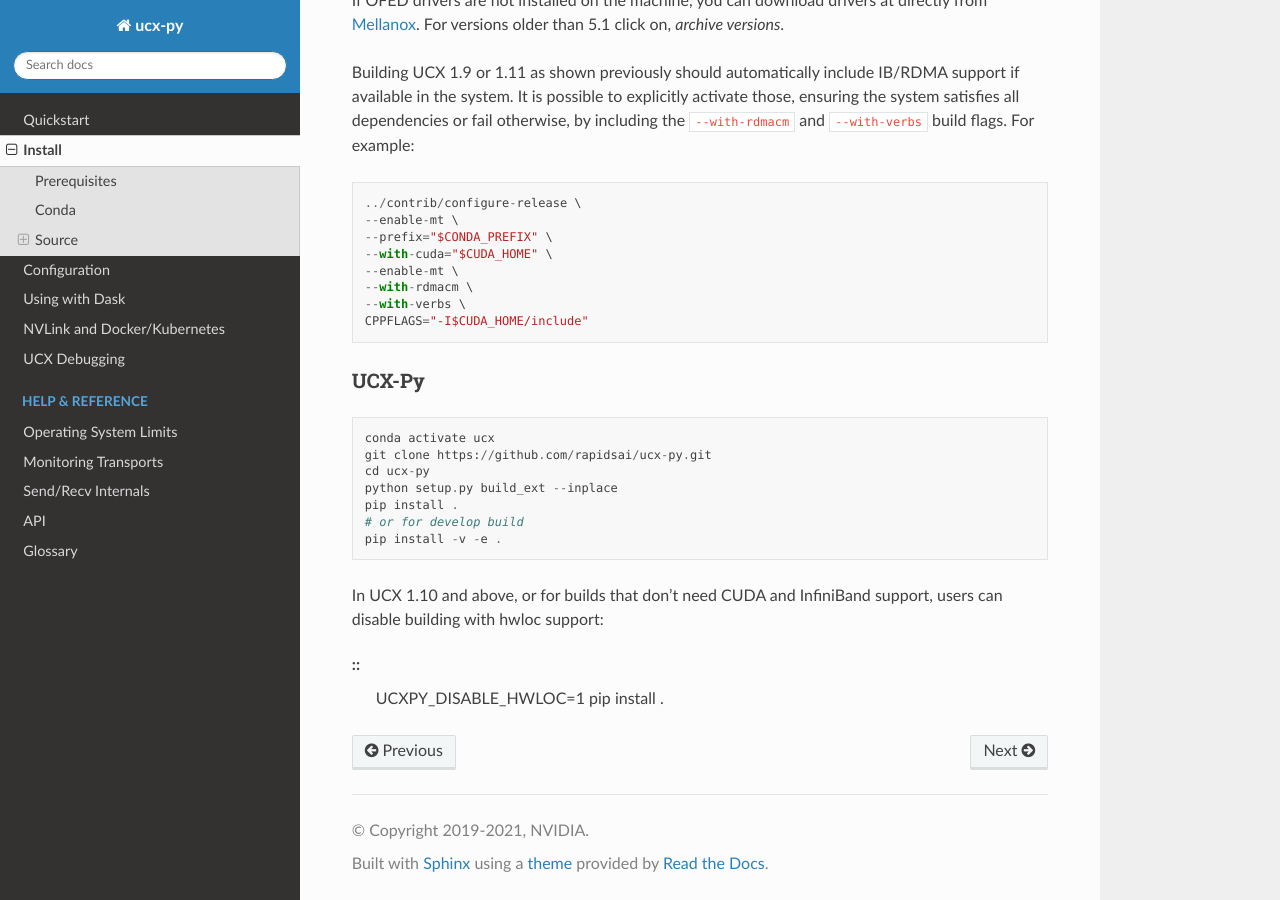
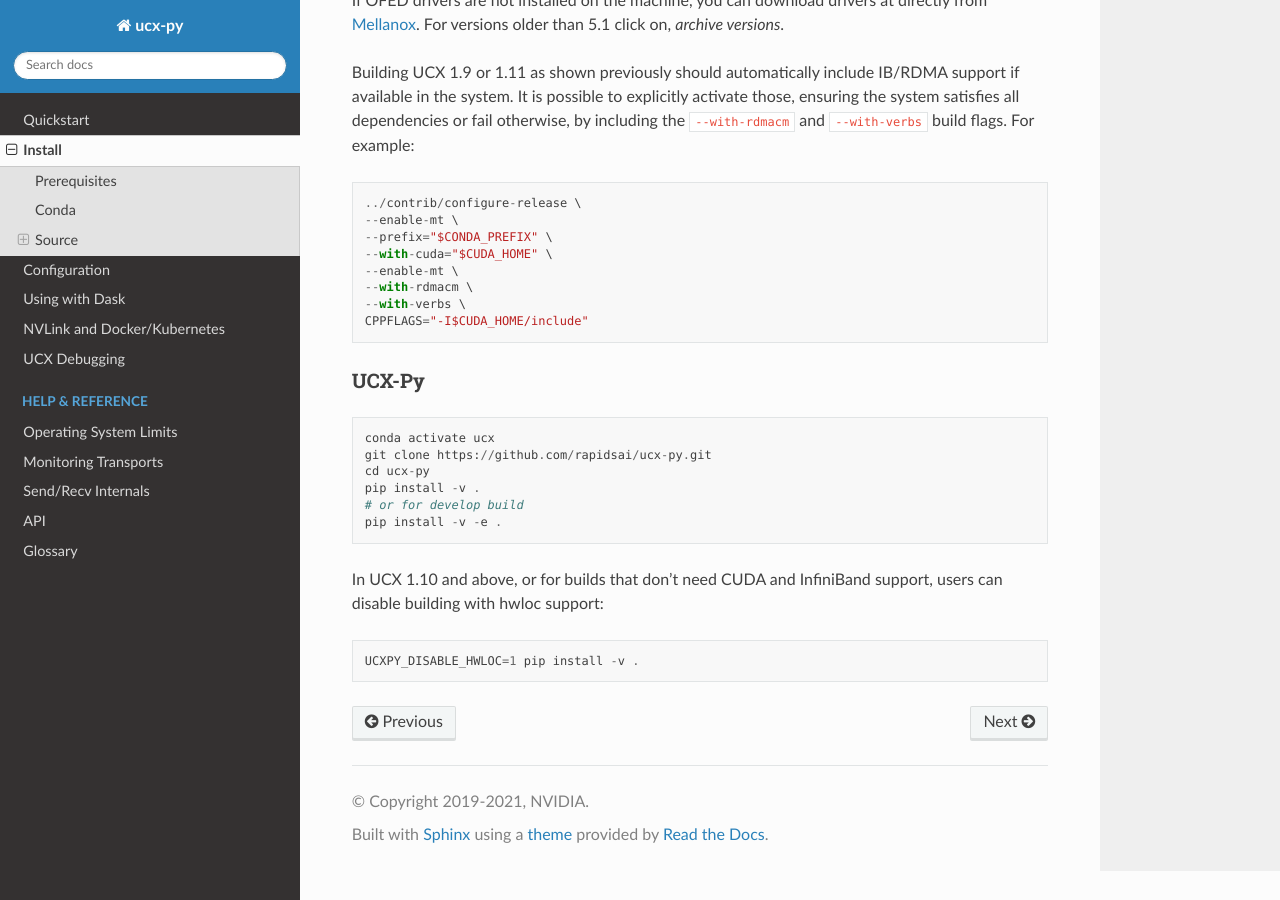
Before and after one commit to rapidsai/ucx-py, a Sphinx documentation site: the page built from docs/source/install.rst, in a window 1280 px wide and 900 px high, scrolled down 2644 px. Built offline with Sphinx 7.4.7 and the Read the Docs theme 2.0.0, drawn with Linux system fonts in a browser that asks for light colours; the version number could not be read and is left out.

Commit message:
Make ucx-py installation blocks consistent (#784)
* Make ucx-py installation examples consistent

```diff
--- a/docs/source/install.rst
+++ b/docs/source/install.rst
@@ -155,12 +155,12 @@ UCX-Py
     conda activate ucx
     git clone https://github.com/rapidsai/ucx-py.git
     cd ucx-py
-    python setup.py build_ext --inplace
-    pip install .
+    pip install -v .
     # or for develop build
     pip install -v -e .
 
 In UCX 1.10 and above, or for builds that don't need CUDA and InfiniBand support, users can disable building with hwloc support:
 
 ::
-    UCXPY_DISABLE_HWLOC=1 pip install .
+
+    UCXPY_DISABLE_HWLOC=1 pip install -v .
```
